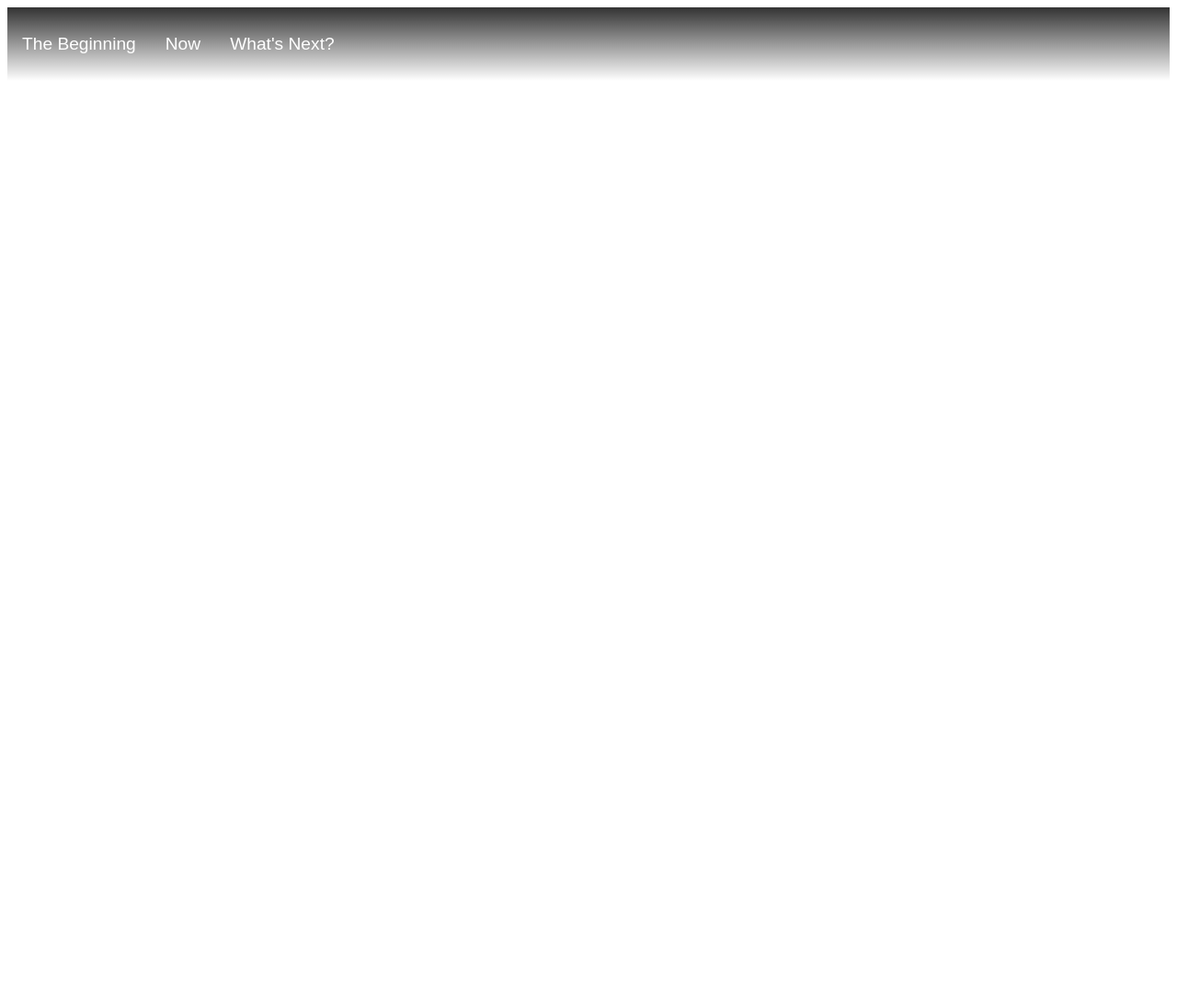
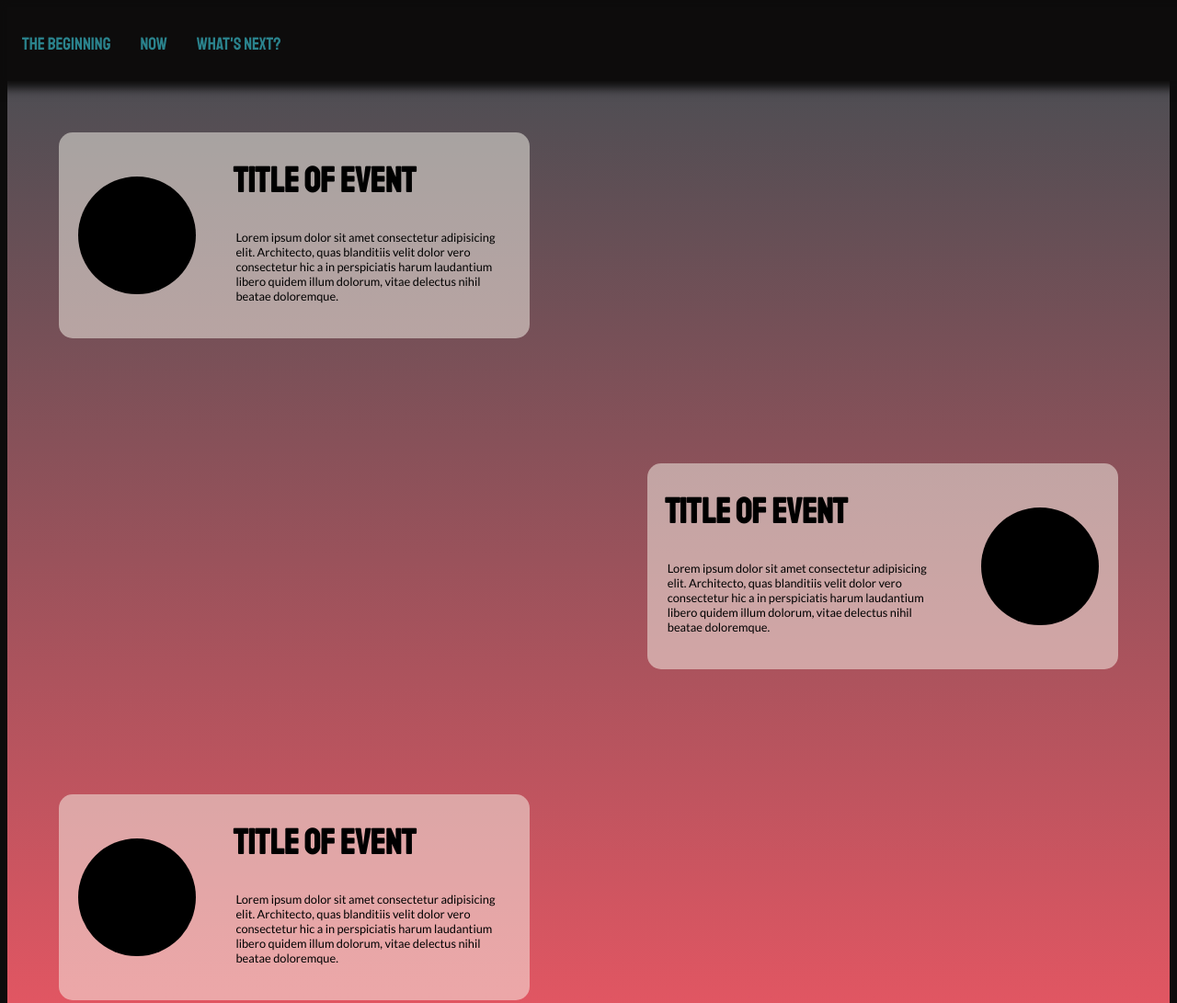
Before and after one commit to boydDuffie/whyb-wayg, a plain HTML site: page index.html in a window 1280 px wide. Shown: the top 1091 px of the page at 92% size. Before the commit the page ends 816 px from the top, so only its background shows below. Drawn offline with Linux system fonts and the light colour scheme.

Commit message:
Begin replacing default cards with real content

```diff
--- a/index.html
+++ b/index.html
@@ -1,23 +1,68 @@
 <!DOCTYPE html>
 <html>
     <head>
+        <!-- Custom CSS -->
         <link rel="stylesheet" type="text/css" href="./styles.css">
+
+        <!-- Google Fonts -->
+        <link rel="preconnect" href="https://fonts.gstatic.com">
+        <link href="https://fonts.googleapis.com/css2?family=Lato&family=Staatliches&display=swap" rel="stylesheet">
     </head>
     <body>
         <nav>
             <ul class="nav-bar">
                 <li class="nav-link">
-                    <a href="#">The Beginning</a>
+                    <a href="#beginning">The Beginning</a>
                 </li>
                 <li class="nav-link">
-                    <a href="#">Now</a>
+                    <a href="#now">Now</a>
                 </li>
                 <li class="nav-link">
-                    <a href="#">What's Next?</a>
+                    <a href="#future">What's Next?</a>
                 </li>
             </ul>
         </nav>
 
-        <script src="script.js" />
+        <div class="container">
+            <div id="beginning" class="era">
+                <div class="card left">
+                    <h1 class="event-title">
+                        Title of Event
+                    </h1>
+                    <div class="event-image"></div>
+                    <p class="event-description">
+                        Lorem ipsum dolor sit amet consectetur adipisicing elit. Architecto, quas blanditiis velit dolor vero consectetur hic a in perspiciatis harum laudantium libero quidem illum dolorum, vitae delectus nihil beatae doloremque.
+                    </p>
+                </div>
+            </div>
+            <div id="now" class="era">
+                <div class="card right">
+                    <h1 class="event-title">
+                        Title of Event
+                    </h1>
+                    <div class="event-image"></div>
+                    <p class="event-description">
+                        Lorem ipsum dolor sit amet consectetur adipisicing elit. Architecto, quas blanditiis velit dolor vero
+                        consectetur hic a in perspiciatis harum laudantium libero quidem illum dolorum, vitae delectus nihil beatae
+                        doloremque.
+                    </p>
+                </div>
+            </div>
+            <div id="future" class="era">
+                <div class="card left">
+                    <h1 class="event-title">
+                        Title of Event
+                    </h1>
+                    <div class="event-image"></div>
+                    <p class="event-description">
+                        Lorem ipsum dolor sit amet consectetur adipisicing elit. Architecto, quas blanditiis velit dolor vero
+                        consectetur hic a in perspiciatis harum laudantium libero quidem illum dolorum, vitae delectus nihil beatae
+                        doloremque.
+                    </p>
+                </div>
+            </div>
+        </div>
+
+        <!-- <script src="script.js" /> -->
     </body>
 </html>
--- a/script.js
+++ b/script.js
@@ -0,0 +1,33 @@
+const events = [
+    {
+        'era': 'past',
+        'title': 'Accepted into UF',
+        'description': 'This marks the beginning of my college career. After graduating highschool and making it into UF, I\'m planning to major in mathematics within the College of Liberal Arts and Science, minoring in Innovation.',
+        'src': undefined,
+        'category': 'school',
+    },
+    {
+        'era': 'past',
+        'title': 'Changing Majors',
+        'description': 'After a quick first semester of online gen-ed classes, I\'m becoming acclimated to the college lifestyle. I\'ve found a lot of free time to determine what is interesting and important to me, and I realize that mathematics only makes up for half of my interests. I look for something that allows me to apply math and logic with a twist of creative freedom. I land on Computer Science.',
+        'src': undefined,
+        'category': 'school',
+    },
+    {
+        'era': 'past',
+        'title': 'Failing',
+        'description': 'Having been a straight-A student my entire life, I expected to continue this trend into college. What I don\'t realize at this time is that a lot more goes into educational success than just effort, and everyone here at UF has put in just as much effort as me, if not more.',
+        'src': undefined,
+        'category': 'school',
+    },
+];
+
+//do an events.map() function to generate HTML for all the relevant information
+const body = document.querySelector('body');
+const beginning = document.querySelector('#beginning');
+let side = false;
+events.map(event => {
+    side = !side;
+    let card = document.createElement('div');
+    card.className = `card ${side ? 'left' : 'right'}`;
+});
--- a/styles.css
+++ b/styles.css
@@ -1,5 +1,27 @@
+:root {
+  --black: #0d0c0c;
+  --gray: #424d52;
+  --orange: #d96d55;
+  --teal: #2a828c;
+  --clay: #a64951;
+  --lipstick: #f25764;
+  --white: rgb(250, 247, 237);
+  --heading-text: 'Staatliches';
+  --normal-text: 'Lato';
+}
+
+html {
+  background-color: var(--black);
+}
+
 body {
-  min-height: 100vh;
+  background: linear-gradient(
+    to bottom,
+    var(--gray),
+    var(--lipstick),
+    var(--black)
+  );
+  height: 300vh;
 }
 
 ul {
@@ -11,27 +33,95 @@ ul {
   height: 10vmin;
   justify-content: flex-start;
   align-items: center;
-  background: linear-gradient(to bottom, rgba(0, 0, 0, 0.8), rgba(0, 0, 0, 0));
+  background-color: var(--black);
+  box-shadow: 0px 0px 10px 8px var(--black);
   margin: 0;
   padding: 0;
+  position: fixed;
+  width: 100vw;
 }
 
 .nav-bar a {
   text-decoration: none;
-  color: #fff;
-  font-family: sans-serif;
+  color: var(--teal);
+  font-family: var(--heading-text), sans-serif;
   font-size: 1.5vmax;
+  height: 100%;
+  display: flex;
+  align-items: center;
 }
 
 .nav-link {
   padding: 0 1em;
-  height: 100%;
-  display: flex;
-  flex-flow: row nowrap;
-  align-items: center;
-  justify-content: center;
+  height: 10vmin;
 }
 
 .nav-link:hover {
-  background-color: rgba(0, 0, 0, 0.5);
+  background-color: var(--white);
 }
+
+.nav-link:hover > a {
+  color: var(--black);
+}
+
+.container {
+  height: 100%;
+  display: flex;
+  flex-flow: column nowrap;
+  align-items: center;
+}
+
+.era {
+  width: 90vw;
+  padding: 15vmin 5vmin 0 5vmin;
+  display: flex;
+  flex-flow: column nowrap;
+  justify-content: space-between;
+  align-items: center;
+}
+
+.card {
+  width: 40vw;
+  display: grid;
+  grid-template-rows: repeat(2, auto);
+  grid-template-columns: repeat(3, 1fr);
+  background-color: rgba(250, 247, 237, 0.5);
+  border-radius: 15px;
+  margin-top: 1em;
+}
+
+.card.left {
+  grid-template-areas: 'img title title' 'img desc desc';
+  align-self: flex-start;
+}
+
+.card.right {
+  grid-template-areas: 'title title img' 'desc desc img';
+  align-self: flex-end;
+}
+
+.event-title {
+  grid-area: title;
+  font-family: var(--heading-text), sans-serif;
+  font-size: 3vmax;
+  margin: 0.75em 0.5em;
+}
+
+.event-image {
+  grid-area: img;
+  min-height: 10vw;
+  max-height: 20vmin;
+  min-width: 10vw;
+  max-width: 20vmin;
+  overflow: hidden;
+  border-radius: 50%;
+  background-color: black;
+  margin: auto;
+}
+
+.event-description {
+  grid-area: desc;
+  font-family: var(--normal-text), sans-serif;
+  font-size: 1vmax;
+  margin: 0 1.7em 3em 1.7em;
+}
```
